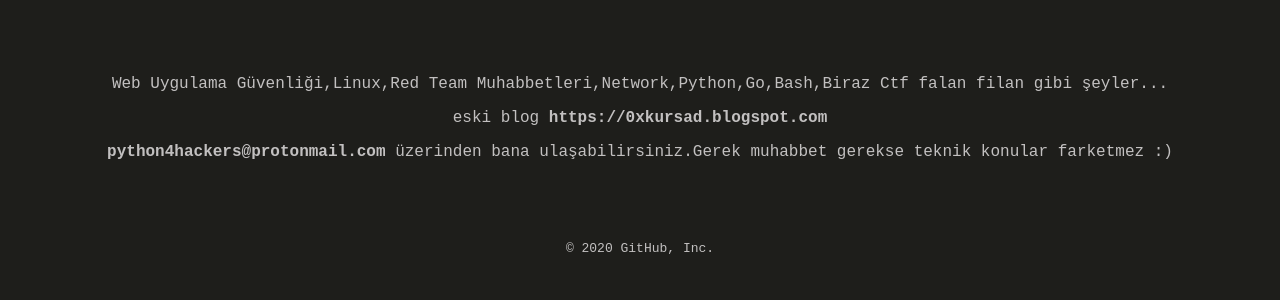
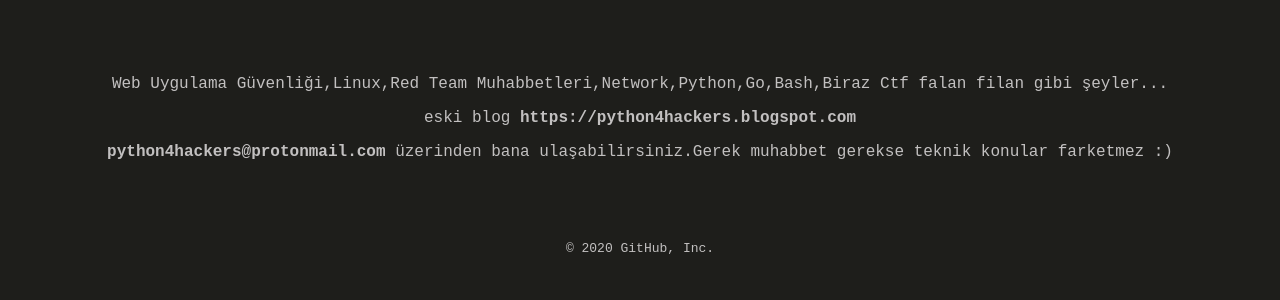
Before and after one commit to python4hackersblog/hacklogs.github.io, a Jekyll site: the page built from python4hackersblog.html, in a window 1280 px wide. Shown: the part 142-442 px from the top of the page. Built offline with Jekyll 4.4.1, drawn with Linux system fonts in a browser that asks for light colours.

Commit message:
Update python4hackers.html

```diff
--- a/_layouts/python4hackers.html
+++ b/_layouts/python4hackers.html
@@ -3,9 +3,9 @@ layout: default
 ---
 <article class="python4hackers" style="text-align: center;">
     <p>Web Uygulama Güvenliği,Linux,Red Team Muhabbetleri,Network,Python,Go,Bash,Biraz Ctf  falan filan gibi şeyler...</p>
-    <p>eski blog <b>https://0xkursad.blogspot.com</b></p>
+    <p>eski blog <b>https://python4hackers.blogspot.com</b></p>
     <p><b>python4hackers@protonmail.com</b> üzerinden bana ulaşabilirsiniz.Gerek muhabbet gerekse teknik konular farketmez :)</p>
 </article>
-<article class="kursad">
+<article class="python4hackers">
 </article>
 <center>© 2020 GitHub, Inc.</center>
```
